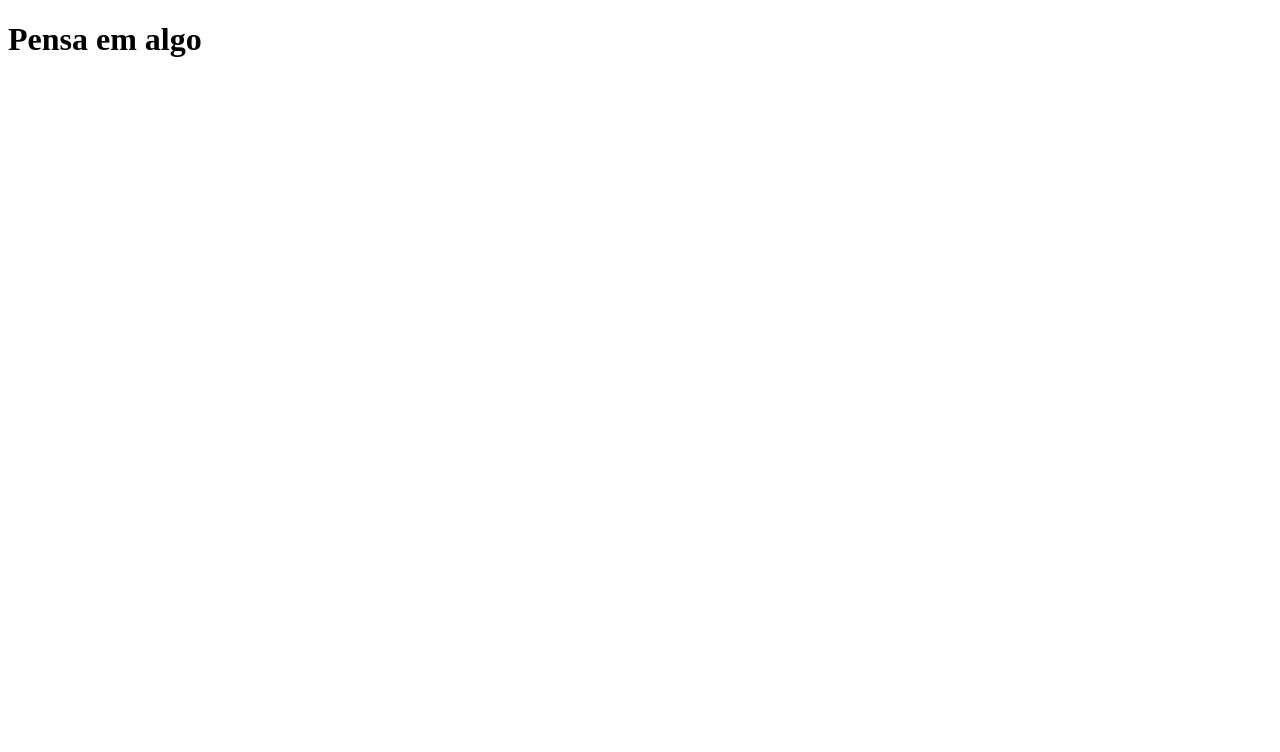
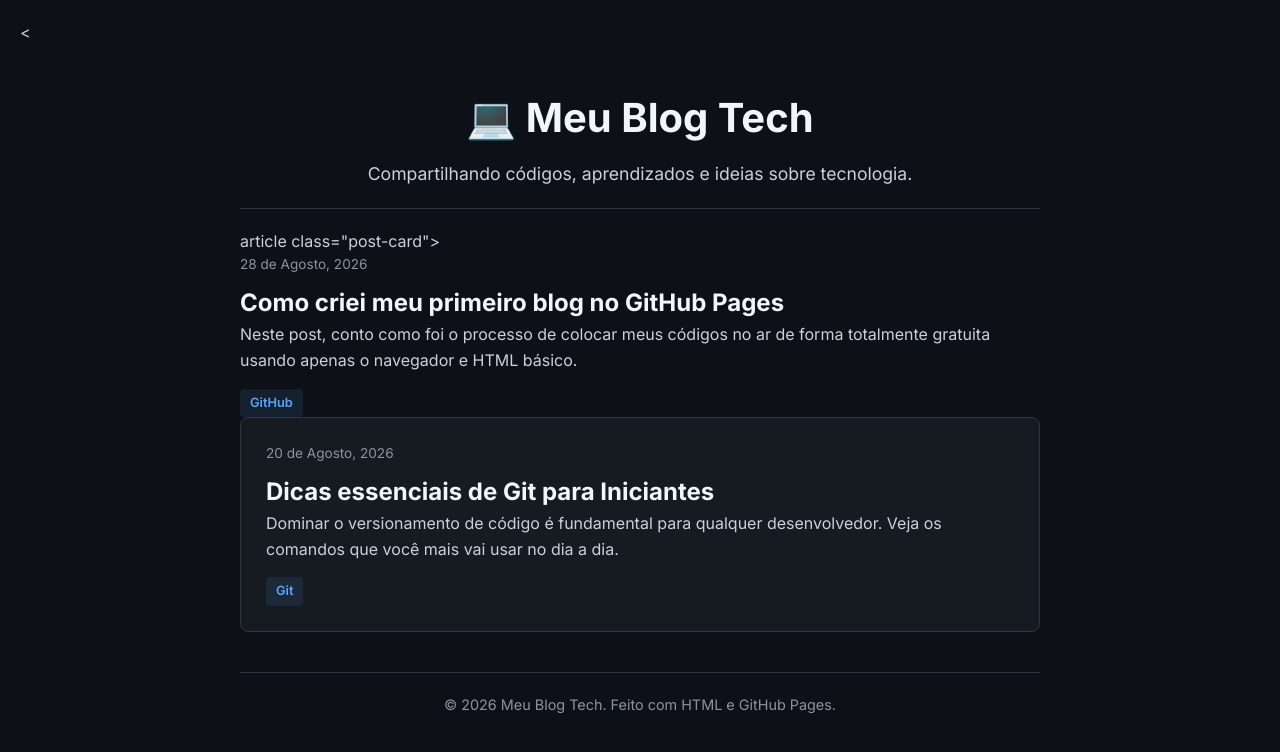
Before and after one commit to sincless/coisinha, a plain HTML site: page index.html in a window 1280 px wide. Drawn offline with Linux system fonts and the light colour scheme.

Commit message:
Update index.html

```diff
--- a/index.html
+++ b/index.html
@@ -1,11 +1,144 @@
-<!DOCTYPE html>
-<html lang="en">
+<<!DOCTYPE html>
+<html lang="pt-BR">
 <head>
     <meta charset="UTF-8">
     <meta name="viewport" content="width=device-width, initial-scale=1.0">
-    <title>Document</title>
+    <title>Meu Blog Tech 🚀</title>
+    <!-- Importando a fonte Inter do Google Fonts -->
+    <link href="https://fonts.googleapis.com/css2?family=Inter:wght@300;400;600;700&display=swap" rel="stylesheet">
+    <style>
+        :root {
+            --bg-color: #0d1117;
+            --card-bg: #161b22;
+            --text-color: #c9d1d9;
+            --text-bright: #f0f6fc;
+            --accent-color: #58a6ff;
+            --border-color: #30363d;
+        }
+
+        * {
+            margin: 0;
+            padding: 0;
+            box-sizing: border-box;
+        }
+
+        body {
+            font-family: 'Inter', sans-serif;
+            background-color: var(--bg-color);
+            color: var(--text-color);
+            line-height: 1.6;
+            padding: 20px;
+        }
+
+        header {
+            max-width: 800px;
+            margin: 40px auto 20px auto;
+            text-align: center;
+            border-bottom: 1px solid var(--border-color);
+            padding-bottom: 20px;
+        }
+
+        header h1 {
+            color: var(--text-bright);
+            font-size: 2.5rem;
+            margin-bottom: 10px;
+        }
+
+        header p {
+            color: var(--text-color);
+            font-size: 1.1rem;
+        }
+
+        main {
+            max-width: 800px;
+            margin: 0 auto;
+        }
+
+        .post-card {
+            background-color: var(--card-bg);
+            border: 1px solid var(--border-color);
+            border-radius: 8px;
+            padding: 25px;
+            margin-bottom: 20px;
+            transition: transform 0.2s, border-color 0.2s;
+        }
+
+        .post-card:hover {
+            transform: translateY(-3px);
+            border-color: var(--accent-color);
+        }
+
+        .post-date {
+            font-size: 0.85rem;
+            color: #8b949e;
+            margin-bottom: 8px;
+            display: block;
+        }
+
+        .post-title {
+            color: var(--text-bright);
+            font-size: 1.5rem;
+            margin-bottom: 12px;
+            text-decoration: none;
+        }
+
+        .post-title:hover {
+            color: var(--accent-color);
+        }
+
+        .post-excerpt {
+            margin-bottom: 15px;
+        }
+
+        .tag {
+            display: inline-block;
+            background-color: rgba(88, 166, 255, 0.1);
+            color: var(--accent-color);
+            padding: 4px 10px;
+            border-radius: 4px;
+            font-size: 0.8rem;
+            font-weight: 600;
+        }
+
+        footer {
+            max-width: 800px;
+            margin: 40px auto;
+            text-align: center;
+            font-size: 0.9rem;
+            color: #8b949e;
+            border-top: 1px solid var(--border-color);
+            padding-top: 20px;
+        }
+    </style>
 </head>
 <body>
-   <h1>Pensa em algo</h1>
+
+    <header>
+        <h1>💻 Meu Blog Tech</h1>
+        <p>Compartilhando códigos, aprendizados e ideias sobre tecnologia.</p>
+    </header>
+
+    <main>
+        <!-- Artigo 1 -->
+        article class="post-card">
+            <span class="post-date">28 de Agosto, 2026</span>
+            <h2><a href="#" class="post-title">Como criei meu primeiro blog no GitHub Pages</a></h2>
+            <p class="post-excerpt">Neste post, conto como foi o processo de colocar meus códigos no ar de forma totalmente gratuita usando apenas o navegador e HTML básico.</p>
+            <span class="tag">GitHub</span>
+        </article>
+
+        <!-- Artigo 2 -->
+        <article class="post-card">
+            <span class="post-date">20 de Agosto, 2026</span>
+            <h2><a href="#" class="post-title">Dicas essenciais de Git para Iniciantes</a></h2>
+            <p class="post-excerpt">Dominar o versionamento de código é fundamental para qualquer desenvolvedor. Veja os comandos que você mais vai usar no dia a dia.</p>
+            <span class="tag">Git</span>
+        </article>
+    </main>
+
+    <footer>
+        <p>&copy; 2026 Meu Blog Tech. Feito com HTML e GitHub Pages.</p>
+    </footer>
+
 </body>
 </html>
```
